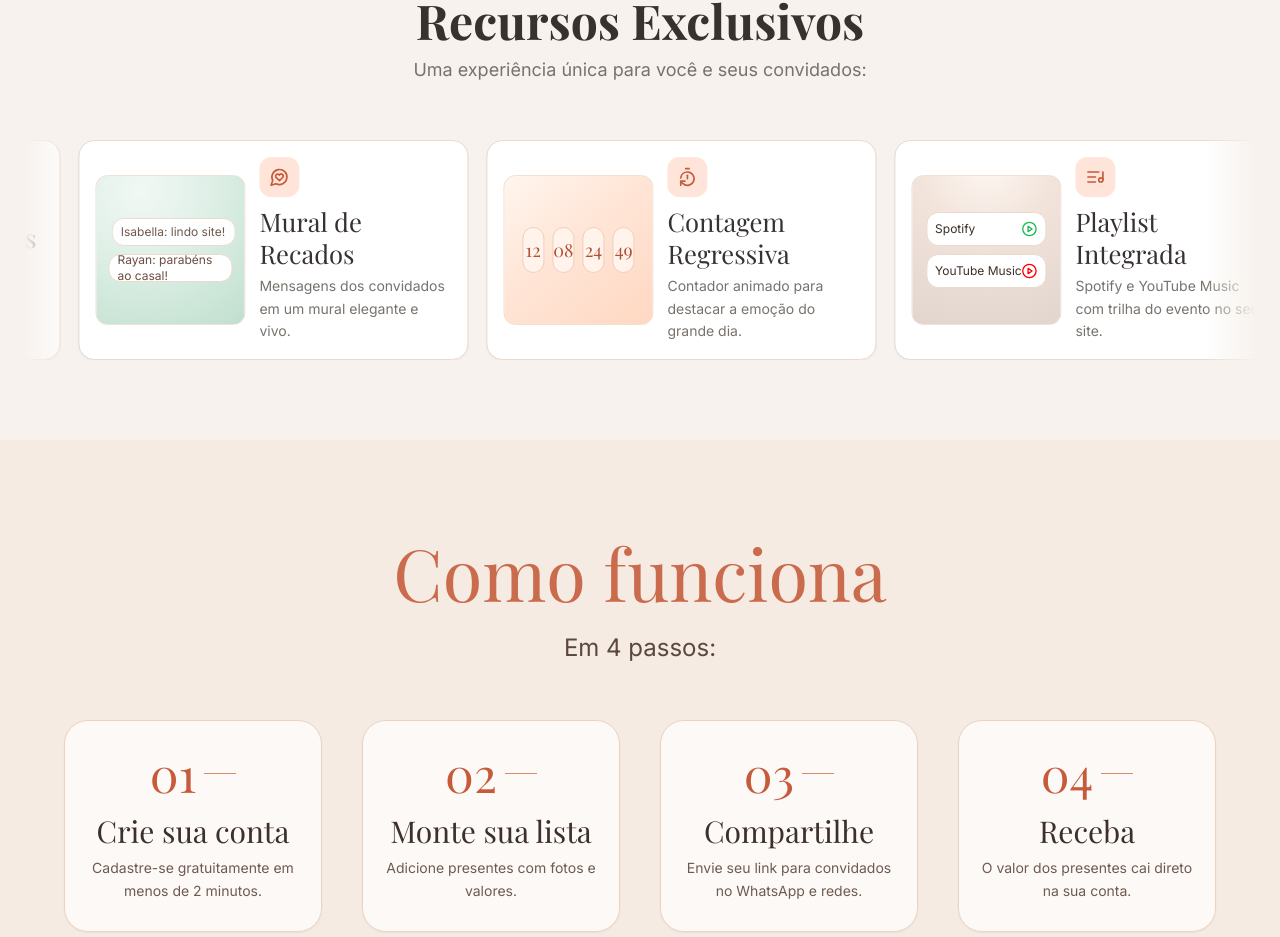
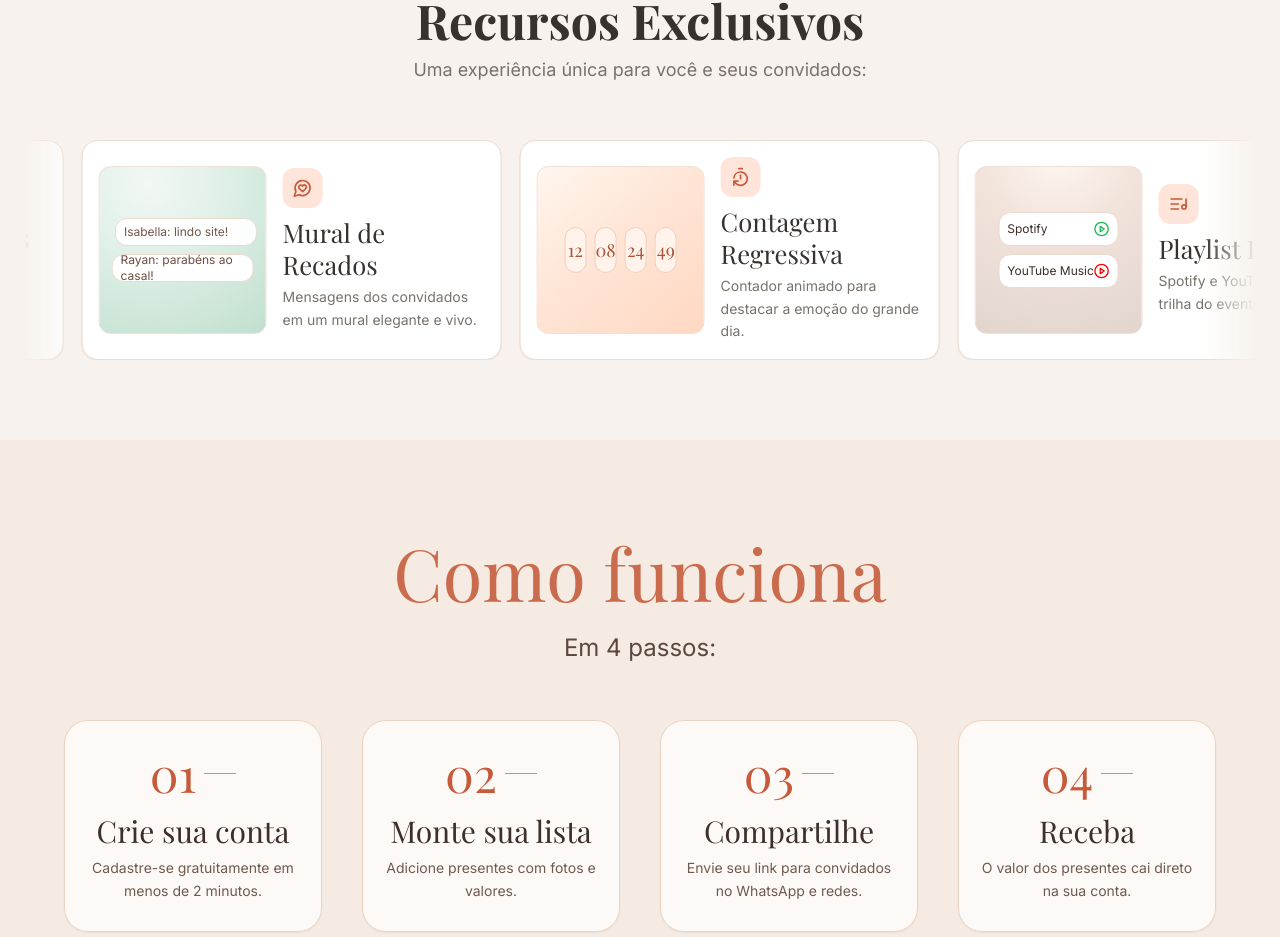
Before and after one commit to lumieconvites-netizen/lumie-presentes, a Next.js app: page / in a window 1280 px wide. Shown: the part 4014-4951 px from the top of the page. Built offline with nearby package versions, Linux system fonts and the light colour scheme; no server answers.

Commit message:
style: improve templates mock and enlarge resource card proportions

```diff
--- a/app/globals.css
+++ b/app/globals.css
@@ -643,12 +643,12 @@
 }
 
 .resource-card {
-  width: 390px;
+  width: 420px;
   flex-shrink: 0;
   display: flex;
   align-items: center;
-  gap: 14px;
-  min-height: 174px;
+  gap: 16px;
+  min-height: 198px;
   transition: transform 260ms ease, box-shadow 260ms ease;
 }
 
@@ -658,9 +658,9 @@
 }
 
 .resource-card-mock {
-  width: 150px;
-  min-width: 150px;
-  height: 150px;
+  width: 168px;
+  min-width: 168px;
+  height: 168px;
   display: flex;
   align-items: center;
   justify-content: center;
@@ -723,15 +723,15 @@
 
 @media (max-width: 768px) {
   .resource-card {
-    width: 344px;
-    min-height: 156px;
-    gap: 10px;
+    width: 360px;
+    min-height: 176px;
+    gap: 12px;
   }
 
   .resource-card-mock {
-    width: 122px;
-    min-width: 122px;
-    height: 122px;
+    width: 132px;
+    min-width: 132px;
+    height: 132px;
   }
 
   .resource-card-copy h3 {
--- a/app/page.tsx
+++ b/app/page.tsx
@@ -540,9 +540,19 @@ export default function HomePage() {
                       </div>
                     )}
                     {feature.id === 'templates' && (
-                      <div className="grid grid-cols-2 gap-2">
-                        <div className="h-12 rounded-lg border border-[#edd7ca] bg-gradient-to-b from-[#fff] to-[#f9efe8] resource-float-b" />
-                        <div className="h-12 rounded-lg border border-[#edd7ca] bg-gradient-to-b from-[#fff] to-[#efe5de] resource-float-a" />
+                      <div className="w-full h-full rounded-lg border border-[#ead7cb] bg-gradient-to-b from-[#fffaf5] to-[#f4e9e1] p-2.5 space-y-2">
+                        <div className="h-5 rounded-md bg-white/90 border border-[#eddccf] px-2 flex items-center justify-between">
+                          <span className="text-[10px] text-[#8b5f4c]">Templates</span>
+                          <span className="text-[10px] text-[#c65a3a]">01</span>
+                        </div>
+                        <div className="grid grid-cols-3 gap-1.5">
+                          <div className="h-11 rounded-md border border-[#ebd7ca] bg-gradient-to-b from-[#fff] to-[#f6e9e0] resource-float-a" />
+                          <div className="h-11 rounded-md border border-[#ebd7ca] bg-gradient-to-b from-[#fff] to-[#eddcd2] resource-float-b" />
+                          <div className="h-11 rounded-md border border-[#ebd7ca] bg-gradient-to-b from-[#fff] to-[#f8eee6] resource-float-a" />
+                        </div>
+                        <div className="h-6 rounded-md bg-white/85 border border-[#eddccf] px-2 flex items-center">
+                          <span className="text-[10px] text-[#7b5a4d]">Elegante • Moderno • Classico</span>
+                        </div>
                       </div>
                     )}
                   </div>
```
